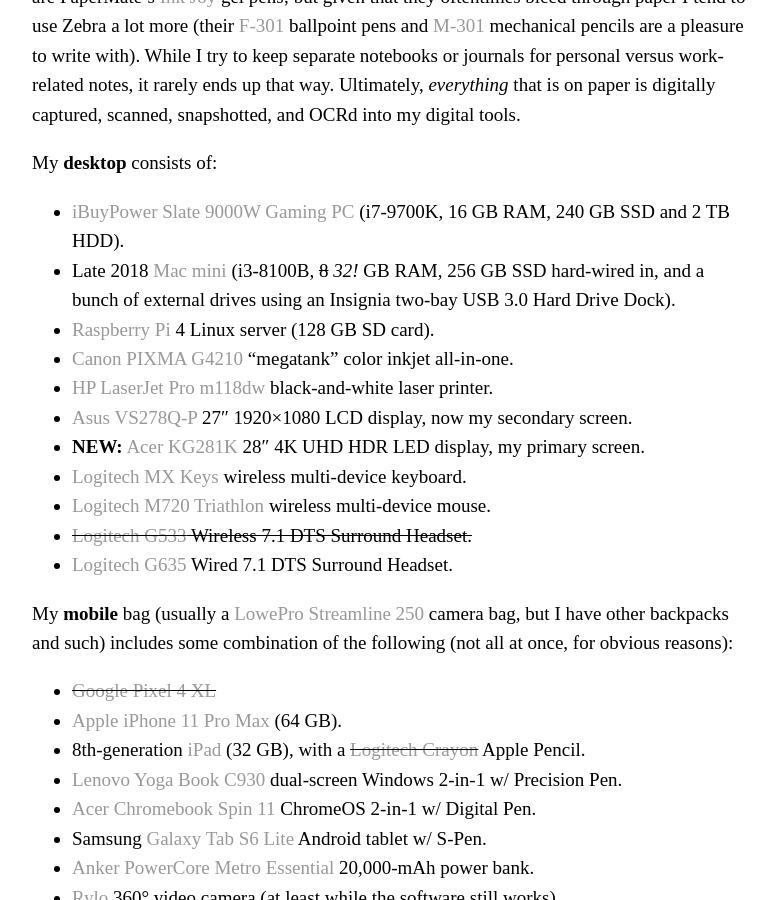
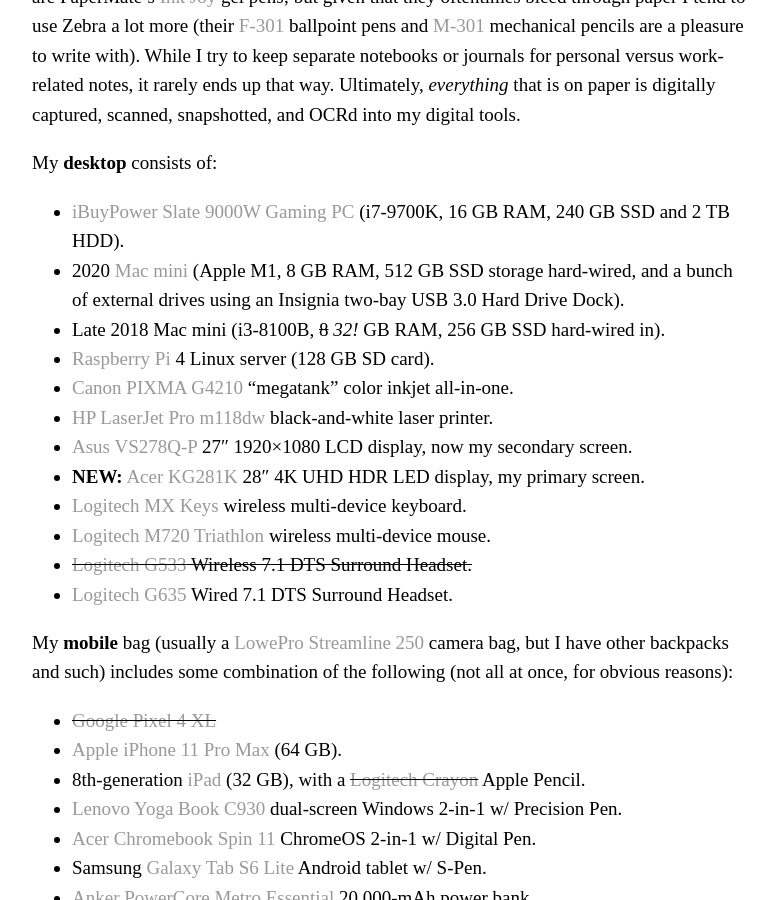
Before and after one commit to stevenbuehler/stevenbuehler.github.io, a Jekyll site: the page built from colophon.md, in a window 1280 px wide and 900 px high, scrolled down 2900 px. Shown: the whole window, without its empty margins (68-844 px from the left). Built offline with Jekyll 4.4.1, drawn with Linux system fonts in a browser that asks for light colours; nearby versions of some CDN libraries; some web fonts are replaced.

Commit message:
Updated colophon.md

```diff
--- a/colophon.md
+++ b/colophon.md
@@ -46,7 +46,8 @@ For pen and paper, I've found Norcom's [Exceed](http://www.norcominc.com/brands/
 My **desktop** consists of:
 
 - [iBuyPower Slate 9000W Gaming PC](https://www.walmart.com/ip/iBUYPOWER-Gaming-Desktop-PC-SLATE9000W-Intel-Core-i7-9700F-16GB-DDR4-2666Memory-NVIDIA-GeForce-GTX-1660Ti-240GB-SSD-1TB-HDD-RGB-Windows-10-Home-64-Bi/436132832) (i7-9700K, 16 GB RAM, 240 GB SSD and 2 TB HDD).
-- Late 2018 [Mac mini](https://www.apple.com/mac-mini/) (i3-8100B, ~~8~~ _32!_ GB RAM, 256 GB SSD hard-wired in, and a bunch of external drives using an Insignia two-bay USB 3.0 Hard Drive Dock).
+- 2020 [Mac mini](https://apple.com/mac-mini) (Apple M1, 8 GB RAM, 512 GB SSD storage hard-wired, and a bunch of external drives using an Insignia two-bay USB 3.0 Hard Drive Dock).
+- Late 2018 Mac mini (i3-8100B, ~~8~~ _32!_ GB RAM, 256 GB SSD hard-wired in).
 - [Raspberry Pi](https://www.raspberrypi.org) 4 Linux server (128 GB SD card).
 - [Canon PIXMA G4210](https://shop.usa.canon.com/shop/en/catalog/pixma-g4210-wireless-wireless-megatank-all-in-one-inkjet-printer) "megatank" color inkjet all-in-one.
 - [HP LaserJet Pro m118dw](https://store.hp.com/us/en/pdp/hp-laserjet-pro-m118dw) black-and-white laser printer.
```
